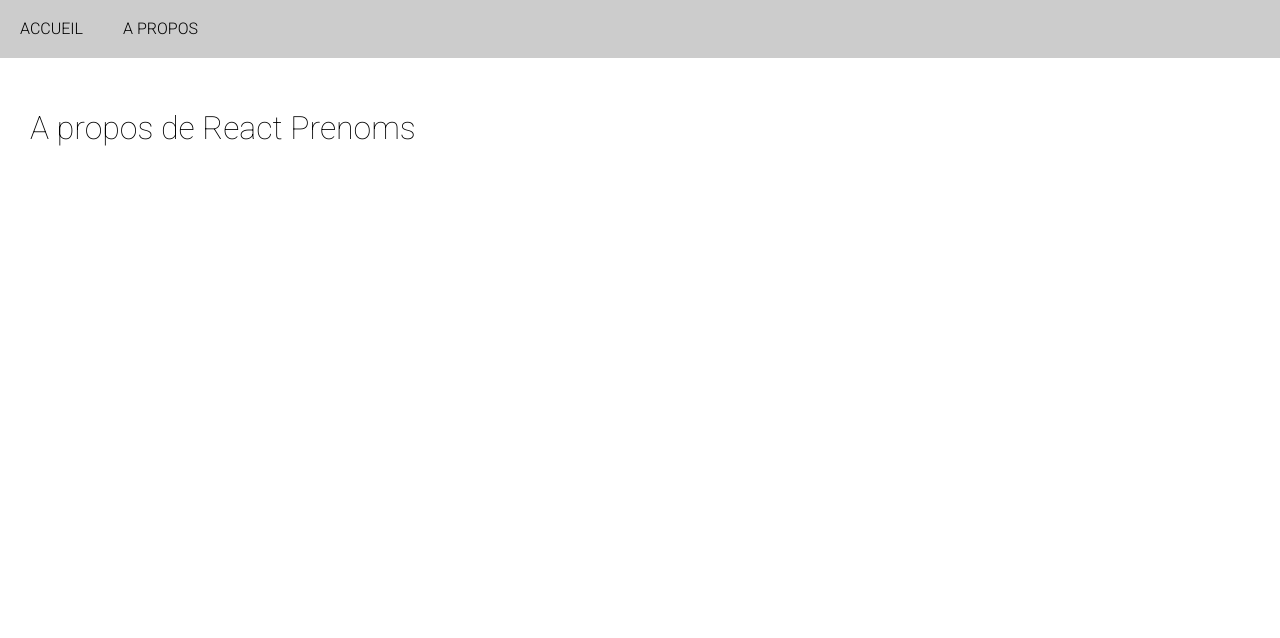
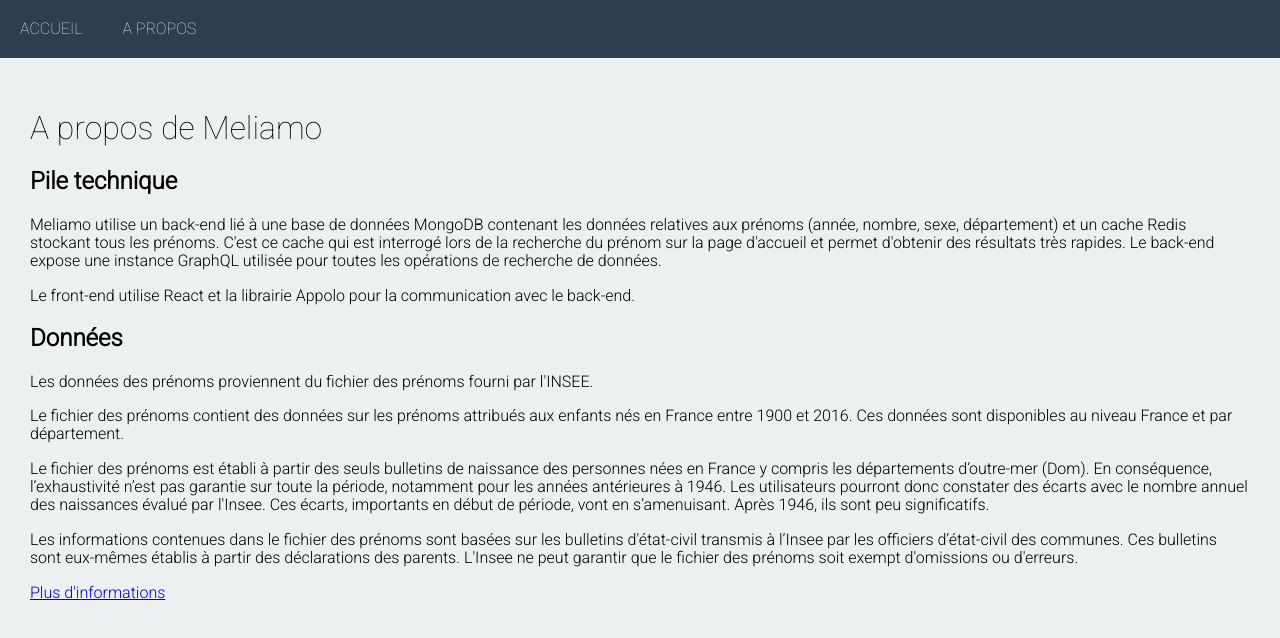
Before and after one commit to kvalium/react-france-firstnames, a React app in the folder client/: page /about in a window 1280 px wide. Built offline with nearby package versions, Linux system fonts and the light colour scheme; no server answers.

Commit message:
update UI, colors, about

```diff
--- a/client/src/App.scss
+++ b/client/src/App.scss
@@ -1,14 +1,22 @@
-@import url('https://fonts.googleapis.com/css?family=Roboto:100,300,400');
+@import url('https://fonts.googleapis.com/css?family=Roboto:100,300');
 $roboto: 'Roboto', sans-serif;
 
 @import '../node_modules/normalize.css/normalize.css';
 
+// Colors
+$dark-blue: #2C3E50;
+$red: #E74C3C;
+$light-grey: #ECF0F1;
+$lightest-blue: #3498DB;
+$light-blue: #2980B9;
+
 body{
   font-family: $roboto;
+  background: $light-grey;
 }
 
 header{
-  background: rgba(0,0,0, .2);
+  background: $dark-blue;
   ul{
     list-style: none;
     margin: 0;
@@ -17,11 +25,11 @@
       display: inline-block;
       a{
         text-decoration: none;
-        font-weight: 300;
+        font-weight: 100;
         text-transform: uppercase;
         padding: 20px;
         display: block;
-        color: black;
+        color: $light-grey;
       }
     }
   }
@@ -38,6 +46,8 @@
     text-align: center;
     h1{
       font-size: 5rem;
+      border-bottom: 1px solid $red;
+      display: inline-block;
     }
     input{
       border: 1px solid rgba(0,0,0, .2);
@@ -46,6 +56,10 @@
       padding: 10px;
       font-weight: 300;
       margin-bottom: 30px;
+      &:focus{
+        outline: none;
+        border: 1px solid $lightest-blue;
+      }
     }
 
     .results{
@@ -61,8 +75,8 @@
           width: 100%;
           align-self: center;
           padding: 20px;
-          background: rgba(0,0,0,.1);
-          color: black;
+          background: $dark-blue;
+          color: $light-grey;
           text-decoration: none;
         }
       }
--- a/client/src/components/About.js
+++ b/client/src/components/About.js
@@ -2,7 +2,38 @@
 
 const About = () => (
   <div>
-    <h1>A propos de React Prenoms</h1>
+    <h1>A propos de Meliamo</h1>
+
+    <h2>Pile technique</h2>
+    <p>
+      Meliamo utilise un back-end lié à une base de données MongoDB contenant les données relatives aux prénoms
+      (année, nombre, sexe, département) et un cache Redis stockant tous les prénoms. C'est ce cache qui est interrogé lors
+      de la recherche du prénom sur la page d'accueil et permet d'obtenir des résultats très rapides.
+      Le back-end expose une instance GraphQL utilisée pour toutes les opérations de recherche de données.
+    </p>
+    <p>
+      Le front-end utilise React et la librairie Appolo pour la communication avec le back-end.
+    </p>
+
+    <h2>Données</h2>
+    <p>Les données des prénoms proviennent du fichier des prénoms fourni par l'INSEE.</p>
+    <p>
+      Le fichier des prénoms contient des données sur les prénoms attribués aux enfants nés en France entre 1900 et 2016.
+      Ces données sont disponibles au niveau France et par département.
+    </p>
+    <p>
+      Le fichier des prénoms est établi à partir des seuls bulletins de naissance des personnes nées en France y compris
+      les départements d’outre-mer (Dom). En conséquence, l’exhaustivité n’est pas garantie sur toute la période,
+      notamment pour les années antérieures à 1946. Les utilisateurs pourront donc constater des écarts avec le
+      nombre annuel des naissances évalué par l'Insee. Ces écarts, importants en début de période, vont en s’amenuisant.
+      Après 1946, ils sont peu significatifs.
+    </p>
+    <p>
+      Les informations contenues dans le fichier des prénoms sont basées sur les bulletins d'état-civil transmis à l’Insee
+      par les officiers d’état-civil des communes. Ces bulletins sont eux-mêmes établis à partir des déclarations des parents.
+      L'Insee ne peut garantir que le fichier des prénoms soit exempt d'omissions ou d'erreurs.
+    </p>
+    <p><a target="_blank" rel="noopener noreferrer" href="https://www.insee.fr/fr/statistiques/2540004#documentation">Plus d'informations</a></p>
   </div>
 )
 
--- a/client/src/components/Home.js
+++ b/client/src/components/Home.js
@@ -5,7 +5,7 @@
 
 const Home = () => (
   <div className="homepage">
-    <h1 className="App-title">Hello World</h1>
+    <h1 className="App-title">MELIAMO</h1>
     <p>
     Cherchez un prénom :
     </p>
--- a/client/src/utils/BuildChartData.js
+++ b/client/src/utils/BuildChartData.js
@@ -17,10 +17,10 @@
       fill: true,
       spanGaps: false,
       showLine: true,
-      pointBorderWidth: 2,
+      pointBorderWidth: 0,
       lineTension: .25,
-      borderColor: element._id === 1 ? 'rgba(170, 221, 204, 1)' : 'rgba(253, 191, 206, 1)',
-      backgroundColor: element._id === 1 ? 'rgba(170, 221, 204, .1)' : 'rgba(253, 191, 206, .1)',
+      borderColor: element._id === 1 ? 'rgba(52, 152, 219, 1)' : 'rgba(231, 76, 60, 1)',
+      backgroundColor: element._id === 1 ? 'rgba(52, 152, 219, .2)' : 'rgba(231, 76, 60, .2)',
       data: genderValues,
     }
 
```
